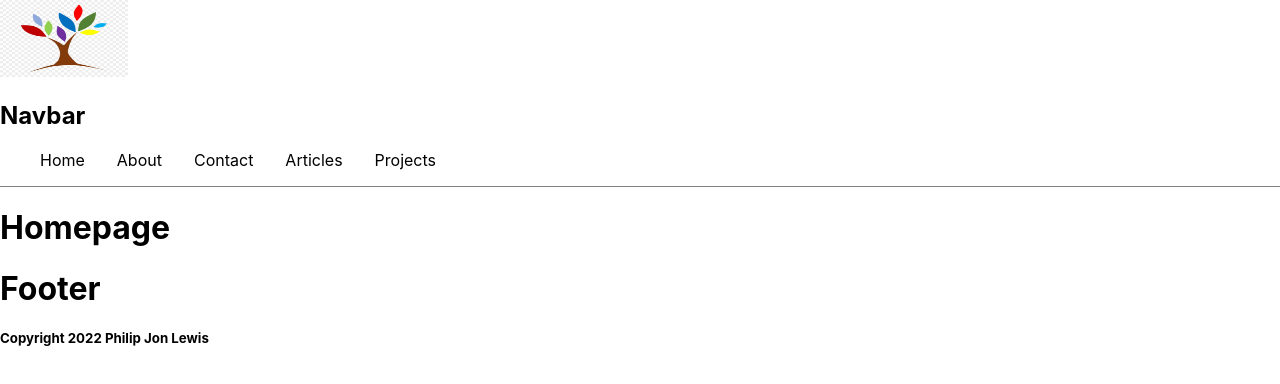
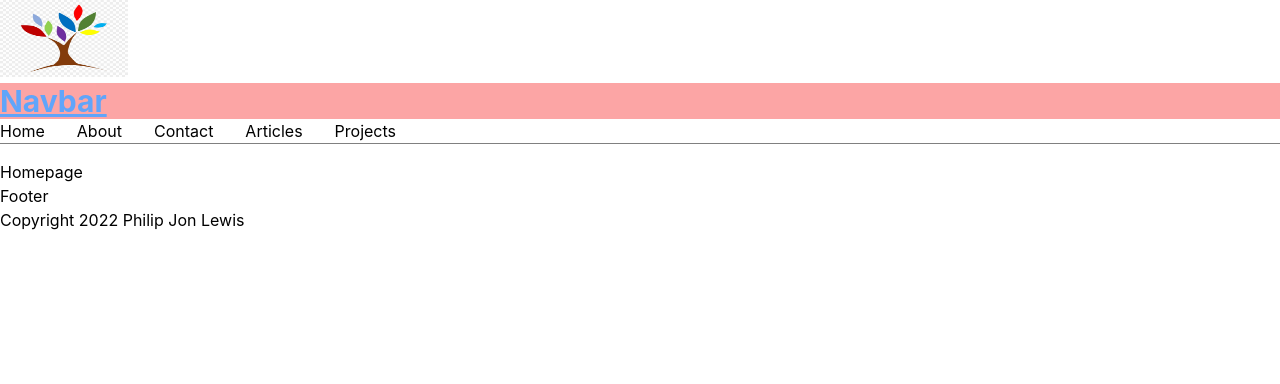
Before and after one commit to philipjonlewis/philipjonlewis.com, a Next.js app: page / in a window 1280 px wide. Shown: the top 384 px of the page. Built offline with nearby package versions, Linux system fonts and the light colour scheme.

Commit message:
installed tailwind

```diff
--- a/components/navigation/Navbar.tsx
+++ b/components/navigation/Navbar.tsx
@@ -19,7 +19,9 @@ const Navbar = () => {
       <nav className={styles.navbarContainer}>
         <Image src="/logo.png" width={128} height={77} alt="logo" />
 
-        <h1>Navbar</h1>
+        <h1 className="text-3xl font-bold underline bg-red-300 text-blue-400">
+          Navbar
+        </h1>
 
         <ul>
           <li>
--- a/package.json
+++ b/package.json
@@ -17,9 +17,12 @@
     "@types/node": "18.0.0",
     "@types/react": "18.0.13",
     "@types/react-dom": "18.0.5",
+    "autoprefixer": "^10.4.7",
     "eslint": "8.17.0",
     "eslint-config-next": "12.1.6",
+    "postcss": "^8.4.14",
     "sass": "^1.52.3",
+    "tailwindcss": "^3.1.3",
     "typescript": "4.7.3"
   }
 }
--- /dev/null
+++ b/postcss.config.js
@@ -0,0 +1,6 @@
+module.exports = {
+  plugins: {
+    tailwindcss: {},
+    autoprefixer: {},
+  },
+}
--- a/styles/globals.scss
+++ b/styles/globals.scss
@@ -1,3 +1,7 @@
+@tailwind base;
+@tailwind components;
+@tailwind utilities;
+
 html,
 body {
   padding: 0;
--- /dev/null
+++ b/tailwind.config.js
@@ -0,0 +1,11 @@
+/** @type {import('tailwindcss').Config} */
+module.exports = {
+  content: [
+    "./pages/**/*.{js,ts,jsx,tsx}",
+    "./components/**/*.{js,ts,jsx,tsx}",
+  ],
+  theme: {
+    extend: {},
+  },
+  plugins: [],
+};
```
Also changed, not shown: 1 other file (tests, documents, lock files or other folders).
